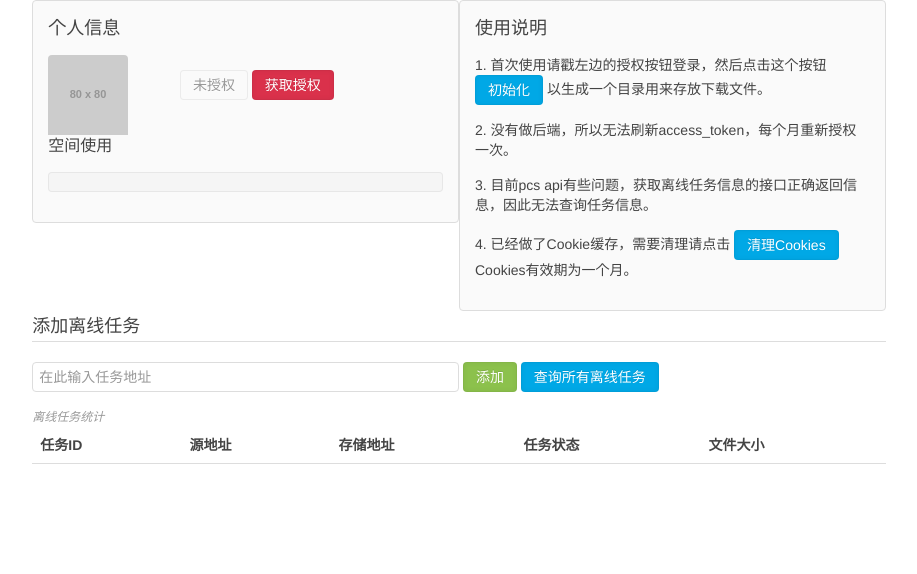
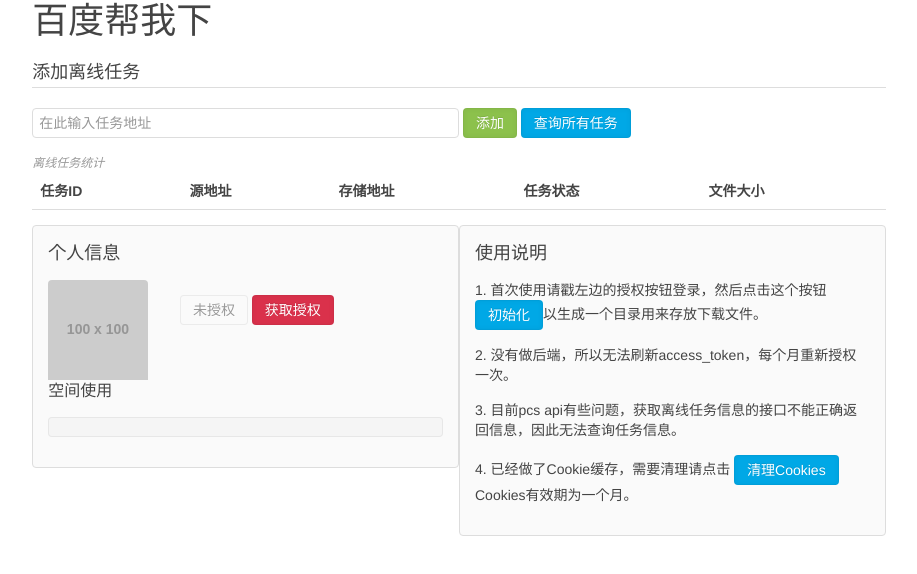
Before and after one commit to gucheen/letBDdoit, a plain HTML site: page index.html in a window 1280 px wide. Shown: the whole page, without its empty margins (181-1098 px from the left). Drawn offline with Linux system fonts and the light colour scheme; placeholder pictures from the web are drawn by us.

Commit message:
fixed a bug; adjust layout

```diff
--- a/index.html
+++ b/index.html
@@ -2,55 +2,24 @@
 <html lang="en">
 
 <head>
-	<!-- version 2014.3.12 -->
+    <!-- version 2014.3.12 -->
     <meta charset="UTF-8">
+    <meta name="viewport" content="width=device-width, user-scalable=no">
     <title>百度帮我下！</title>
     <link rel="stylesheet" href="css/uikit.almost-flat.min.css">
     <link rel="stylesheet" href="http://cdn.staticfile.org/font-awesome/4.0.3/css/font-awesome.min.css">
 </head>
 
 <body>
-    <div class="uk-container-center uk-width-2-3 uk-clearfix">
-        <div class="uk-panel-box uk-width-1-2 uk-float-left">
-            <h3 class="uk-panel-title">个人信息</h3>
-            <div class="uk-width-1-3 uk-float-left">
-                <img id="user_pic" src="http://placehold.it/80x80&text=no_user" alt="" />
-            </div>
-            <div class="uk-width-2-3 uk-float-right">
-                <p id="info"></p>
-                <button id="auth" class="uk-button" disabled>未授权</button>
-                <a id="auth_link" class="uk-button uk-button-danger" href="https://openapi.baidu.com/oauth/2.0/authorize?response_type=token&client_id=OuHPQzAlkVARw7PqcD64B1Av&redirect_uri=http%3A%2F%2Fletbddoit.gucheen.pro%2Findex.html&scope=basic+netdisk&display=popup">获取授权</a>
-            </div>
-            <div class="uk-float-left uk-width-1-1">
-                <h4>空间使用</h4>
-                <p id="space_info"></p>
-                <div class="uk-progress">
-                    <div id="space_chart" class="uk-progress-bar uk-align-center" style="color:#34495e"></div>
-                </div>
-            </div>
-        </div>
-        <div class="uk-panel-box uk-width-1-2 uk-float-right">
-            <h3 class="uk-panel-title">使用说明</h3>
-            <p>1. 首次使用请戳左边的授权按钮登录，然后点击这个按钮
-                <button id="init" class="uk-button uk-button-primary">初始化</button> 以生成一个目录用来存放下载文件。</p>
-            <p>2. 没有做后端，所以无法刷新access_token，每个月重新授权一次。</p>
-            <p>3. 目前pcs api有些问题，获取离线任务信息的接口正确返回信息，因此无法查询任务信息。</p>
-            <p>4. 已经做了Cookie缓存，需要清理请点击
-                <button id="clean_cookies" class="uk-button uk-button-primary">清理Cookies</button> Cookies有效期为一个月。
-            </p>
-        </div>
-
+    <div class="uk-container-center uk-width-small-1-1 uk-width-medium-2-3 uk-clearfix">
+        <h1>百度帮我下</h1>
         <form class="uk-form uk-float-left uk-width-1-1">
 
             <fieldset data-uk-margin>
                 <legend>添加离线任务</legend>
-                <div id="added_task" class="uk-alert uk-alert-success" style="display:none" data-uk-alert>
-                    <a href="" class="uk-alert-close uk-close"></a>
-                    <p>任务添加成功</p>
-                </div>
                 <input id="source_path" type="text" class="uk-width-1-2" placeholder="在此输入任务地址">
                 <button id="add_task" class="uk-button uk-button-success">添加</button>
-                <button id="query_tasks" class="uk-button uk-button-primary">查询所有离线任务</button>
+                <button id="query_tasks" class="uk-button uk-button-primary">查询所有任务</button>
             </fieldset>
 
         </form>
@@ -72,6 +41,35 @@
                 </tr>
             </tbody>
         </table>
+        <div class="uk-panel-box uk-width-small-1-1 uk-width-medium-1-2 uk-float-left">
+            <h3 class="uk-panel-title">个人信息</h3>
+            <div class="uk-width-1-3 uk-float-left">
+                <img id="user_pic" src="http://placehold.it/100x100&text=no_user" alt="" />
+            </div>
+            <div class="uk-width-2-3 uk-float-right">
+                <p id="info"></p>
+                <button id="auth" class="uk-button" disabled>未授权</button>
+                <a id="auth_link" class="uk-button uk-button-danger" href="https://openapi.baidu.com/oauth/2.0/authorize?response_type=token&client_id=OuHPQzAlkVARw7PqcD64B1Av&redirect_uri=http%3A%2F%2Fletbddoit.gucheen.pro%2Findex.html&scope=basic+netdisk&display=popup">获取授权</a>
+            </div>
+            <div class="uk-float-left uk-width-1-1">
+                <h4>空间使用</h4>
+                <p id="space_info"></p>
+                <div class="uk-progress">
+                    <div id="space_chart" class="uk-progress-bar uk-align-center" style="color:#34495e"></div>
+                </div>
+            </div>
+        </div>
+        <div class="uk-panel-box uk-width-small-1-1 uk-width-medium-1-2 uk-float-right">
+            <h3 class="uk-panel-title">使用说明</h3>
+            <p>1. 首次使用请戳左边的授权按钮登录，然后点击这个按钮
+                <button id="init" class="uk-button uk-button-primary">初始化</button>以生成一个目录用来存放下载文件。</p>
+            <p>2. 没有做后端，所以无法刷新access_token，每个月重新授权一次。</p>
+            <p>3. 目前pcs api有些问题，获取离线任务信息的接口不能正确返回信息，因此无法查询任务信息。</p>
+            <p>4. 已经做了Cookie缓存，需要清理请点击
+                <button id="clean_cookies" class="uk-button uk-button-primary">清理Cookies</button>Cookies有效期为一个月。
+            </p>
+        </div>
+
     </div>
     <script src="js/jquery.min.js"></script>
     <script src="js/uikit.min.js"></script>
@@ -137,7 +135,7 @@
         function addTaskInfo(task_id) {
             $.post('https://pcs.baidu.com/rest/2.0/pcs/services/cloud_dl', {
                 method: 'query_task',
-                access_token: accessToken,
+                access_token: user_access_token,
                 task_ids: task_id,
                 op_type: 1
             }).done(function(data) {
@@ -172,7 +170,7 @@
                         info_status = '任务取消';
                         break;
                 }
-                var new_task_info = '<td>' + task_id + '</td><td>' + info_source + '</td><td>' + info_path + '</td><td>' + info_status + '</td><td>' + info_size + '</td>';
+                var new_task_info = '<td>' + task_id + '</td><td>' + info_source + '</td><td><a href="http://pan.baidu.com/disk/home#dir/path=%2Fapps%2Feasydl">' + info_path + '</a></td><td>' + info_status + '</td><td>' + info_size + '</td>';
                 $('#task_list').append(new_task_info);
             });
         }
@@ -200,7 +198,7 @@
                         dataType: 'jsonp'
                     }).done(function(data) {
                         $('#info').text(data.uname);
-                        $('#user_pic').attr('src', 'http://tb.himg.baidu.com/sys/portraitn/item/' + data.portrait);
+                        $('#user_pic').attr('src', 'http://tb.himg.baidu.com/sys/portrait/item/' + data.portrait);
                     });
                     $.ajax({
                         url: 'https://pcs.baidu.com/rest/2.0/pcs/quota?method=info&access_token=' + user_access_token,
@@ -228,7 +226,6 @@
                     save_path: '/apps/easydl',
                     source_url: source_path
                 }).done(function(data) {
-                    $('#added_task').show();
                     $('#source_path').val('');
                     addTaskInfo(data.task_id);
                     $this.html('添加');
```
